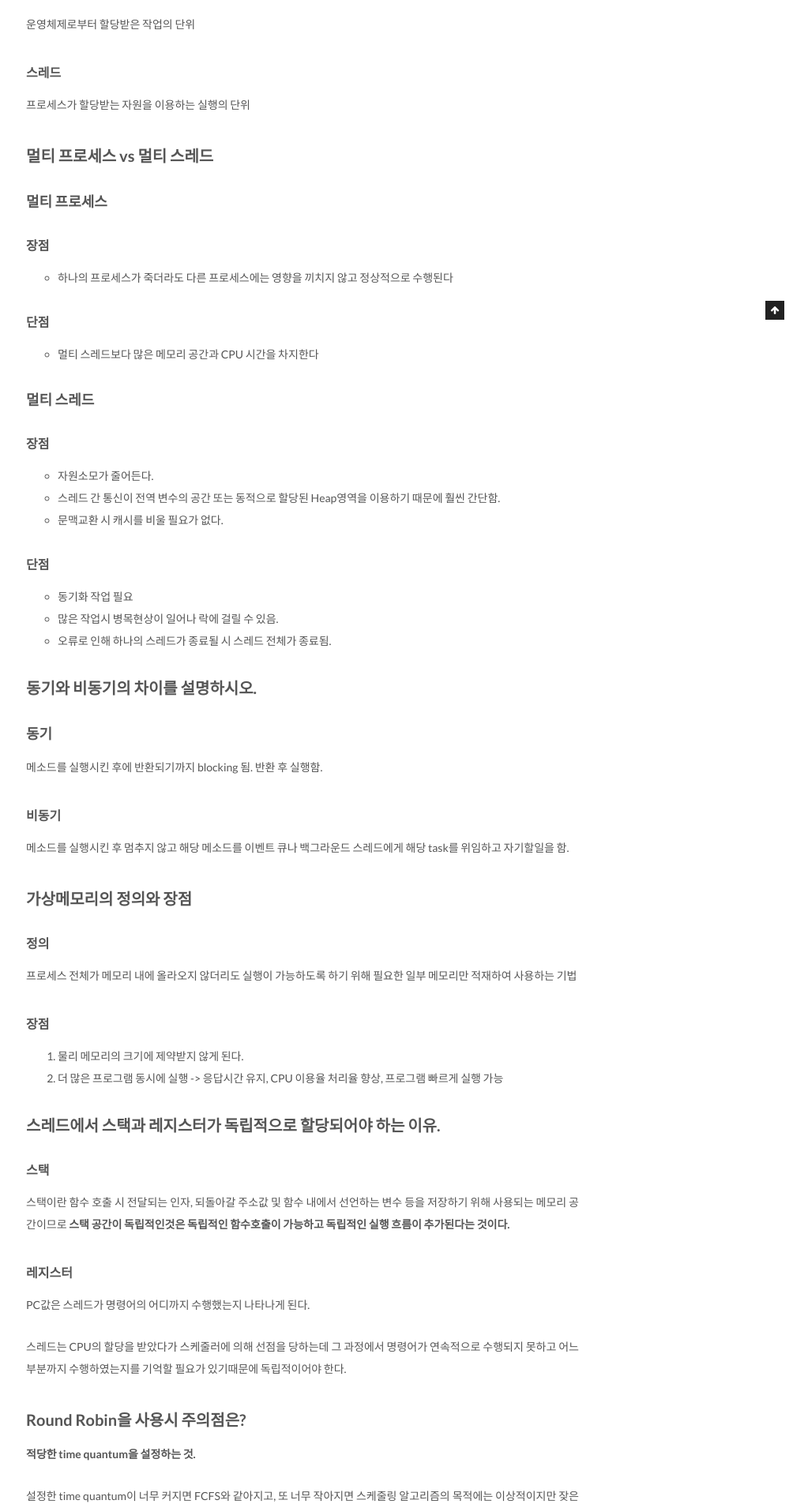
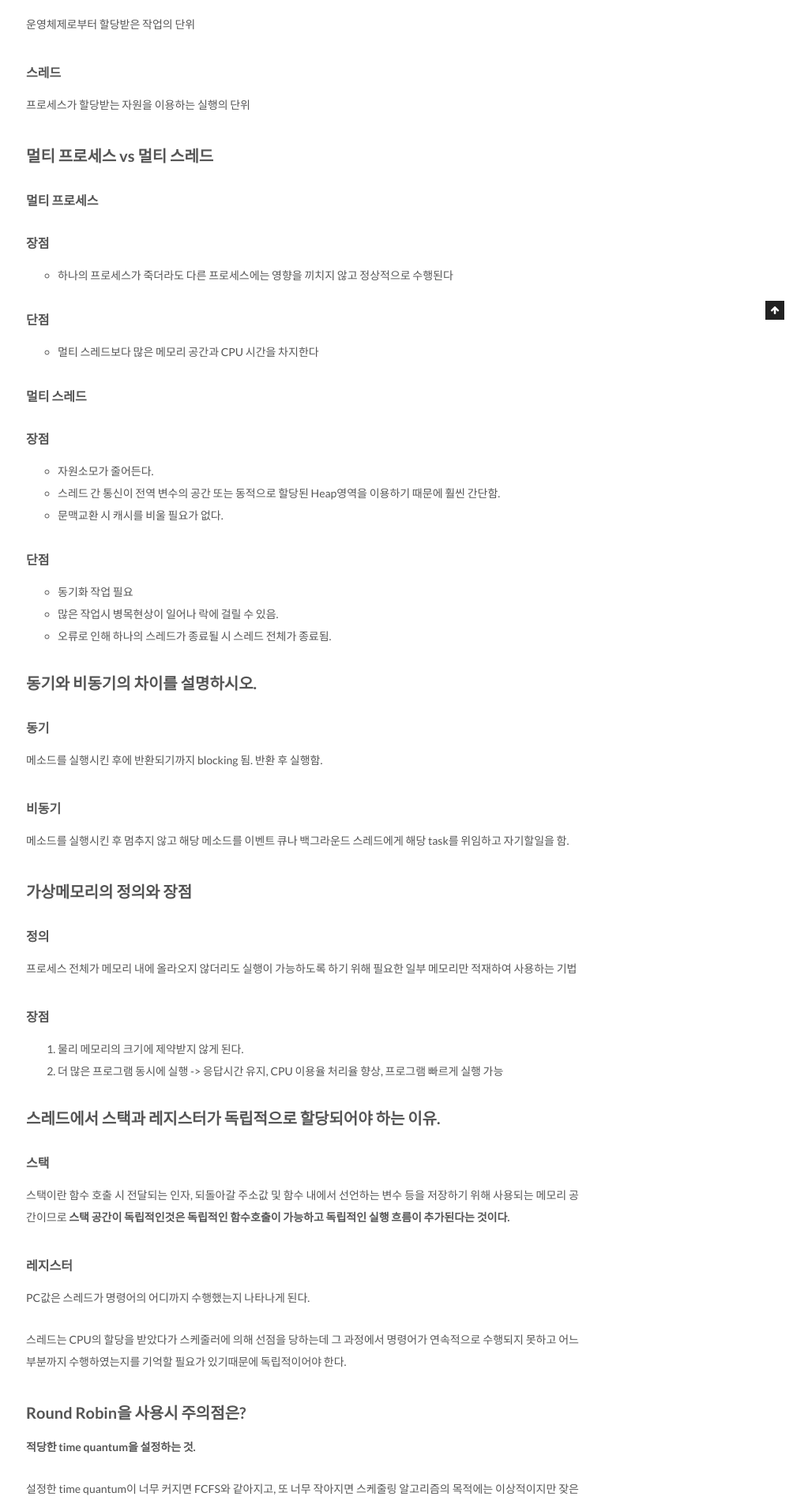
Before and after one commit to quarl894/quarl894.github.io, a Jekyll site: the page built from _posts/2018-02-05-Study CS 6일차(운영체제).md, in a window 1280 px wide. Shown: the part 595-2500 px from the top of the page at 79% size, without its empty margins (257-1280 px from the left). Built offline with Jekyll 4.4.1, drawn with Linux system fonts in a browser that asks for light colours; comment, search, counter and statistics services are not loaded.

```diff
--- a/_posts/2018-02-05-Study CS 6일차(운영체제).md
+++ b/_posts/2018-02-05-Study CS 6일차(운영체제).md
@@ -18,7 +18,7 @@ tag: 운영체제
 
 ## 멀티 프로세스 vs 멀티 스레드
 
-### 멀티 프로세스
+#### 멀티 프로세스
 
 #### 장점
 
@@ -28,7 +28,7 @@ tag: 운영체제
 
 - 멀티 스레드보다 많은 메모리 공간과 CPU 시간을 차지한다
 
-### 멀티 스레드
+#### 멀티 스레드
 
 #### 장점
 
@@ -44,7 +44,7 @@ tag: 운영체제
 
 ## 동기와 비동기의 차이를 설명하시오.
 
-### 동기
+#### 동기
 
 메소드를 실행시킨 후에 반환되기까지 blocking 됨. 반환 후 실행함.
 
```
